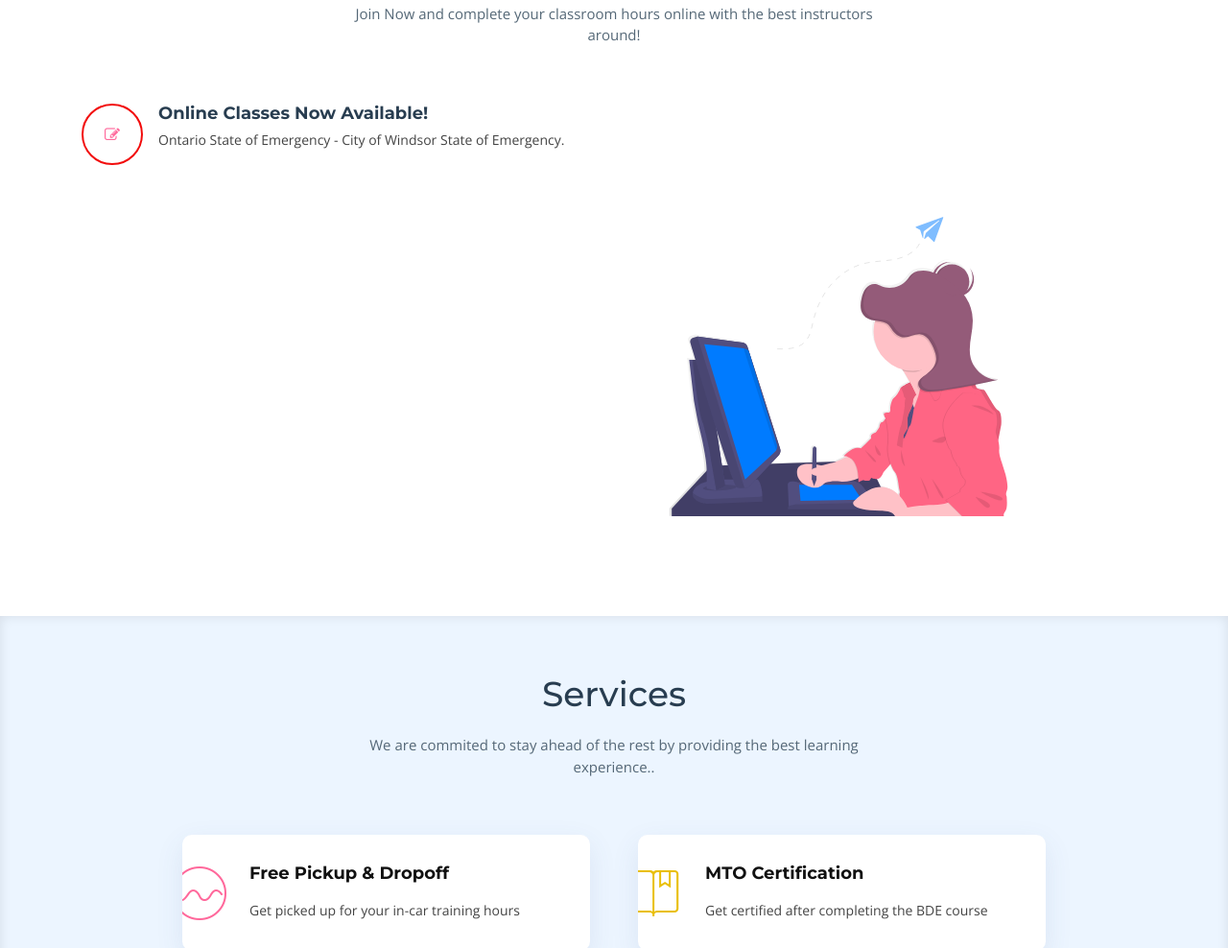
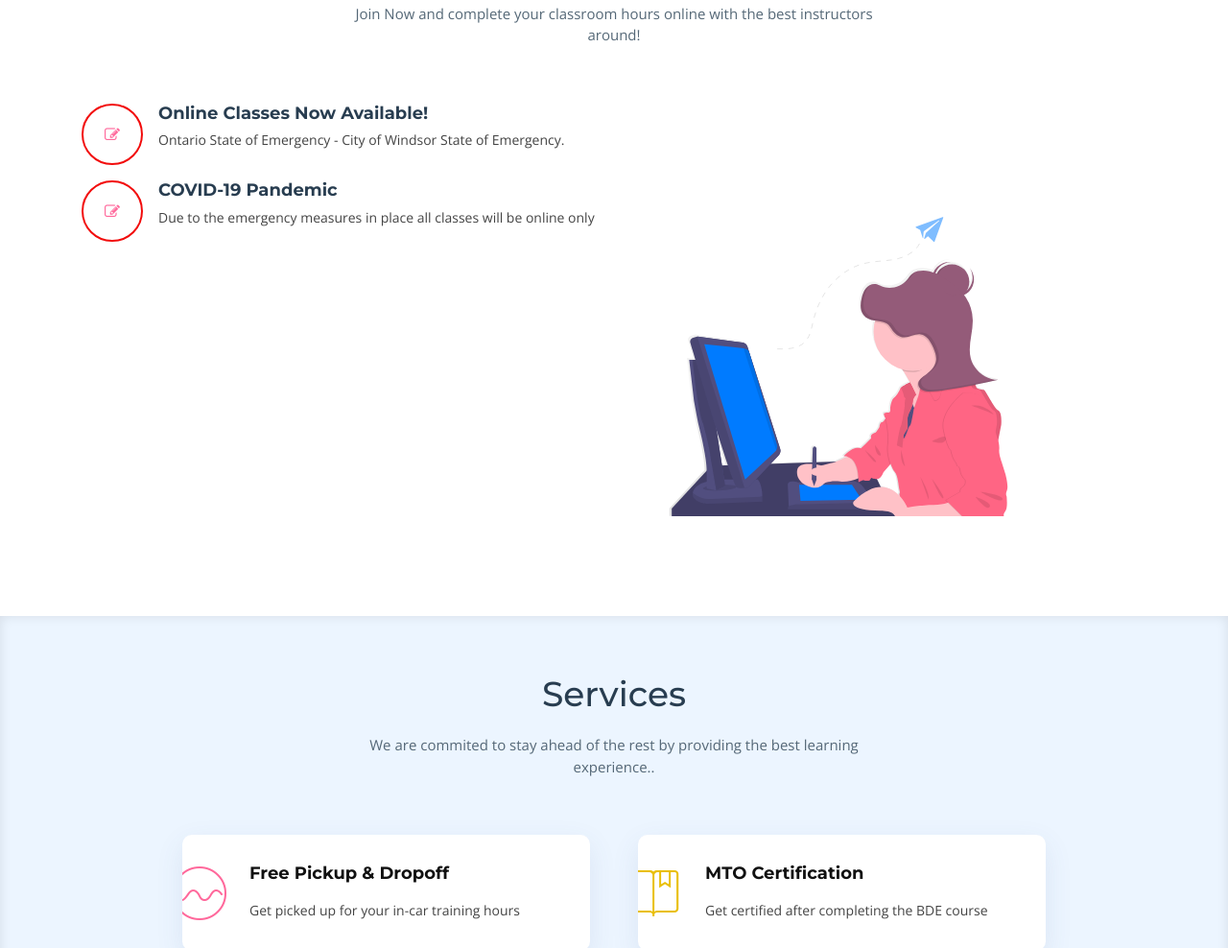
Before and after one commit to TheHezze/aceweb20, a plain HTML site: page index.html in a window 1280 px wide. Shown: the part 1669-2657 px from the top of the page at 96% size. Drawn offline with nearby package versions, Linux system fonts and the light colour scheme; a script that the page names is missing; files whose address does not match are found by name.

Commit message:
Update index.html

```diff
--- a/index.html
+++ b/index.html
@@ -161,6 +161,14 @@
                   <h4 class="title text-danger"><a href="">Online Classes Now Available!</a></h4>
                   <p class="description">Ontario State of Emergency - City of Windsor State of Emergency.</p>
                 </div>
+
+                <div class="icon-box wow fadeInUp">
+                  <div class="icon1"><i class="fa fa-edit" style="color: #ff689b;"></i></div>
+                  <h4 class="title text-danger"><a href="">COVID-19 Pandemic</a></h4>
+                  <p class="description">Due to the emergency measures in place all classes will be online only</p>
+                </div>
+
+
 
               </div>
 
```
